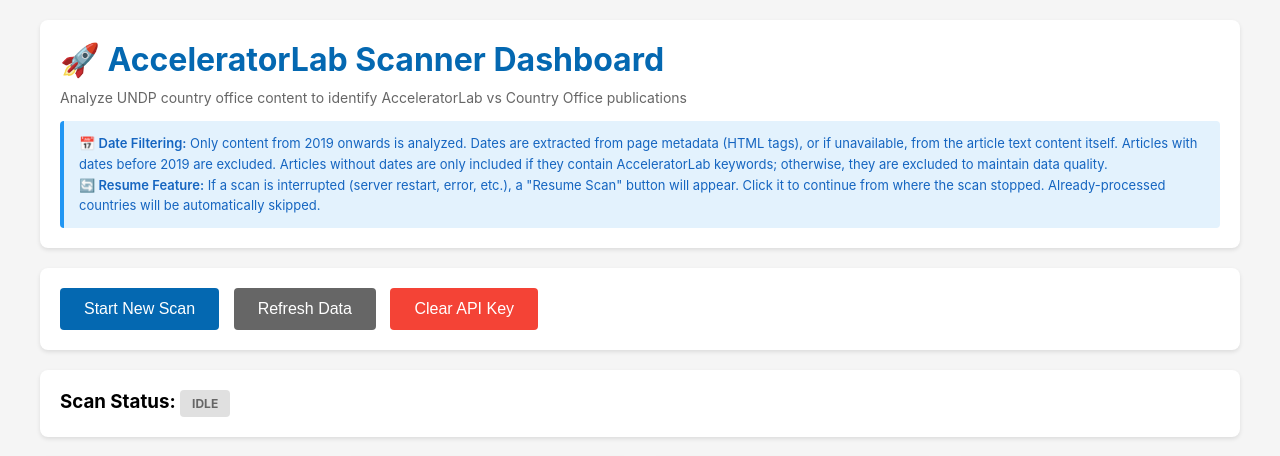
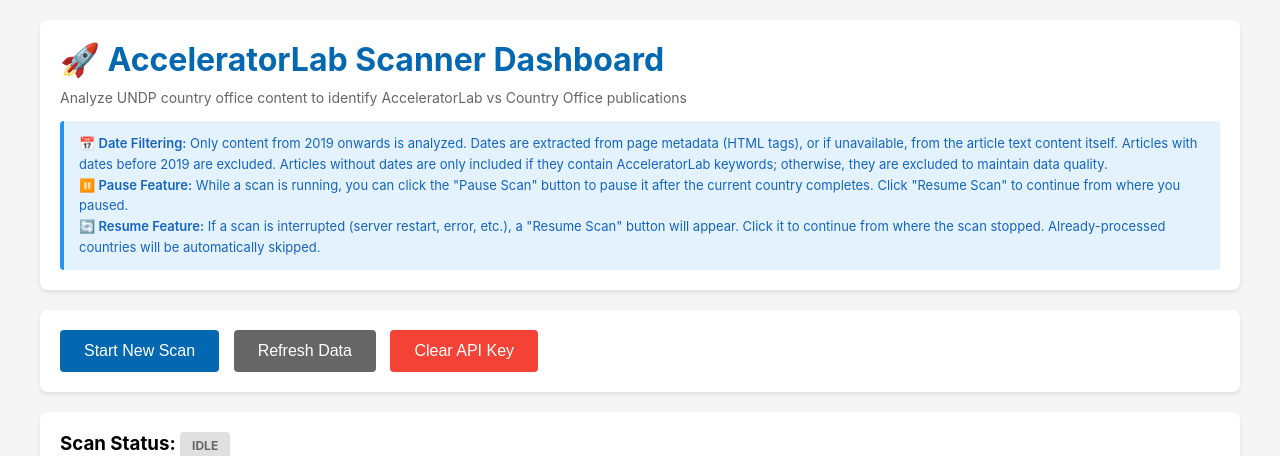
Before and after one commit to UNDP-Accelerator-Labs/sdgcommons-report-scrapper, a Flask app: page /dashboard in a window 1280 px wide. Shown: the top 456 px of the page. Run offline with Flask 3, Linux system fonts and the light colour scheme; data that the repository does not hold is empty.

Commit message:
add pause functionality

```diff
--- a/src/acceleratorlab/__init__.py
+++ b/src/acceleratorlab/__init__.py
@@ -21,7 +21,7 @@
     get_all_countries,
     calculate_summary
 )
-from .scanner import start_scan_async, get_scan_status, run_full_scan, auto_resume_scan_if_needed
+from .scanner import start_scan_async, get_scan_status, run_full_scan, auto_resume_scan_if_needed, pause_scan
 
 __all__ = [
     'ACCELERATORLAB_KEYWORDS',
@@ -45,5 +45,6 @@
     'calculate_summary',
     'start_scan_async',
     'get_scan_status',
-    'run_full_scan'
+    'pause_scan',
+    'run_full_scan',
 ]
--- a/src/acceleratorlab/scanner.py
+++ b/src/acceleratorlab/scanner.py
@@ -24,6 +24,7 @@
 # Global scanner state
 _scanner_thread = None
 _scanner_lock = threading.Lock()
+_pause_requested = False
 
 
 def scan_country_blogs(driver, country_url: str, country_code: str, country_name: str) -> List[Dict[str, Any]]:
@@ -285,6 +286,20 @@
 
         # Process each country (only unprocessed ones)
         for idx, country in enumerate(countries_to_process, 1):
+            # Check if pause was requested
+            if _pause_requested:
+                current_completed = skipped_count + idx - 1
+                logger.info(f"⏸️  Scan paused by user at {current_completed}/{total_countries} countries")
+                save_scan_status("paused", {
+                    "current_country": None,
+                    "countries_completed": current_completed,
+                    "total_countries": total_countries,
+                    "countries_remaining": len(countries_to_process) - idx + 1,
+                    "resumed": skipped_count > 0,
+                    "paused_at": datetime.utcnow().isoformat()
+                })
+                return  # Exit the scan loop
+
             country_name = country["name"]
             country_slug = country.get("slug", country_name.lower().replace(" ", "-"))
             country_url = country["url"]
@@ -403,6 +418,29 @@
     return load_scan_status()
 
 
+def pause_scan() -> tuple[bool, str]:
+    """
+    Request to pause the currently running scan.
+
+    Returns:
+        tuple: (success: bool, message: str)
+    """
+    global _pause_requested
+
+    with _scanner_lock:
+        status = load_scan_status()
+        current_status = status.get("status")
+
+        if current_status != "running":
+            return False, f"Cannot pause: scan is not running (current status: {current_status})"
+
+        # Set pause flag
+        _pause_requested = True
+        logger.info("⏸️  Pause requested - scan will pause after current country completes")
+
+        return True, "Pause requested - scan will pause after current country completes"
+
+
 def auto_resume_scan_if_needed():
     """
     Check if a scan was interrupted and automatically resume it.
--- a/src/api/acceleratorlab_routes.py
+++ b/src/api/acceleratorlab_routes.py
@@ -9,7 +9,8 @@
     load_country_data,
     get_all_countries,
     calculate_summary,
-    load_summary
+    load_summary,
+    pause_scan
 )
 from src.api.auth import require_api_key
 
@@ -113,7 +114,7 @@
             }), 400
 
         # Reset status to idle to allow resume
-        if current_status in ["completed", "error"]:
+        if current_status in ["completed", "error", "paused"]:
             logger.info(f"Resetting status from '{current_status}' to 'idle' for resume")
             save_scan_status("idle", {})
 
@@ -133,6 +134,46 @@
 
     except Exception as e:
         logger.error(f"Error continuing scan: {e}", exc_info=True)
+        return jsonify({
+            "success": False,
+            "error": str(e)
+        }), 500
+
+
+@acceleratorlab_bp.route("/scan/pause", methods=["POST"])
+def pause_scan_endpoint():
+    """
+    Pause the currently running scan.
+
+    POST /acceleratorlab/scan/pause
+    Requires: API key authentication
+
+    Returns:
+        JSON response with success status and message
+    """
+    # Check API key
+    ok, err = require_api_key()
+    if not ok:
+        return jsonify({"error": err}), 401
+
+    logger.info("Received request to pause scan")
+
+    try:
+        success, message = pause_scan()
+
+        if success:
+            return jsonify({
+                "success": True,
+                "message": message
+            }), 200
+        else:
+            return jsonify({
+                "success": False,
+                "error": message
+            }), 400
+
+    except Exception as e:
+        logger.error(f"Error pausing scan: {e}", exc_info=True)
         return jsonify({
             "success": False,
             "error": str(e)
--- a/templates/acceleratorlab_dashboard.html
+++ b/templates/acceleratorlab_dashboard.html
@@ -92,6 +92,10 @@
       }
       .status-running {
         background: #4caf50;
+        color: white;
+      }
+      .status-paused {
+        background: #ff9800;
         color: white;
       }
       .status-completed {
@@ -411,6 +415,11 @@
             are excluded to maintain data quality.
           </p>
           <p>
+            <strong>⏸️  Pause Feature:</strong> While a scan is running, you can
+            click the "Pause Scan" button to pause it after the current country
+            completes. Click "Resume Scan" to continue from where you paused.
+          </p>
+          <p>
             <strong>🔄 Resume Feature:</strong> If a scan is interrupted (server
             restart, error, etc.), a "Resume Scan" button will appear. Click it
             to continue from where the scan stopped. Already-processed countries
@@ -427,6 +436,13 @@
           style="margin-left: 10px; background: #ff9800; display: none"
         >
           Resume Scan
+        </button>
+        <button
+          id="pauseBtn"
+          onclick="pauseScan()"
+          style="margin-left: 10px; background: #ff5722; display: none"
+        >
+          Pause Scan
         </button>
         <button
           onclick="refreshData()"
@@ -663,6 +679,51 @@
         }
       }
 
+      async function pauseScan() {
+        if (!apiKey) {
+          showApiKeyModal();
+          return;
+        }
+
+        const btn = document.getElementById("pauseBtn");
+        btn.disabled = true;
+        btn.textContent = "Pausing...";
+
+        try {
+          const response = await fetch("/acceleratorlab/scan/pause", {
+            method: "POST",
+            headers: {
+              "X-API-KEY": apiKey,
+            },
+          });
+
+          const data = await response.json();
+
+          if (response.status === 401) {
+            // Clear invalid API key and show modal again
+            localStorage.removeItem("acceleratorlab_api_key");
+            apiKey = null;
+            btn.disabled = false;
+            btn.textContent = "Pause Scan";
+            showNotification("Invalid API key. Please try again.", "error");
+            showApiKeyModal();
+            return;
+          }
+
+          if (data.success) {
+            showNotification(data.message, "success");
+          } else {
+            showNotification("Error: " + data.error, "error");
+            btn.disabled = false;
+            btn.textContent = "Pause Scan";
+          }
+        } catch (error) {
+          showNotification("Error pausing scan: " + error, "error");
+          btn.disabled = false;
+          btn.textContent = "Pause Scan";
+        }
+      }
+
       function showNotification(message, type) {
         // Create notification element
         const notification = document.createElement("div");
@@ -721,9 +782,10 @@
           badge.className = "status-badge status-" + data.status;
           badge.textContent = data.status.toUpperCase();
 
-          // Update start and resume buttons
+          // Update start, resume, and pause buttons
           const startBtn = document.getElementById("startBtn");
           const resumeBtn = document.getElementById("resumeBtn");
+          const pauseBtn = document.getElementById("pauseBtn");
 
           startBtn.disabled = data.status === "running";
           startBtn.textContent =
@@ -731,19 +793,24 @@
               ? "Scan in Progress..."
               : "Start New Scan";
 
-          // Show Resume button only when there's an interrupted scan
+          // Show Resume button when there's a paused or interrupted scan
           const hasProgress =
             data.progress && data.progress.countries_completed > 0;
           const canResume =
-            (data.status === "idle" || data.status === "error") && hasProgress;
+            (data.status === "idle" || data.status === "error" || data.status === "paused") && hasProgress;
 
           resumeBtn.style.display = canResume ? "inline-block" : "none";
           resumeBtn.disabled = data.status === "running";
           resumeBtn.textContent =
             data.status === "running" ? "Scan in Progress..." : "Resume Scan";
 
+          // Show Pause button only when scan is running
+          pauseBtn.style.display = data.status === "running" ? "inline-block" : "none";
+          pauseBtn.disabled = false;
+          pauseBtn.textContent = "Pause Scan";
+
           // Update progress
-          if (data.status === "running" && data.progress) {
+          if ((data.status === "running" || data.status === "paused") && data.progress) {
             document.getElementById("progressSection").style.display = "block";
 
             const completed = data.progress.countries_completed || 0;
@@ -751,15 +818,24 @@
             const remaining = data.progress.countries_remaining || 0;
             const percentage = Math.round((completed / total) * 100);
             const isResumed = data.progress.resumed || false;
+            const isPaused = data.status === "paused";
 
             document.getElementById("progressFill").style.width =
               percentage + "%";
             document.getElementById("progressFill").textContent =
               percentage + "%";
 
-            const currentCountry =
-              data.progress.current_country || "Initializing...";
-            let progressText = `Processing: ${currentCountry} (${completed}/${total})`;
+            let progressText = "";
+            if (isPaused) {
+              progressText = `⏸️  Paused at ${completed}/${total} countries`;
+              if (remaining > 0) {
+                progressText += ` - ${remaining} remaining`;
+              }
+            } else {
+              const currentCountry =
+                data.progress.current_country || "Initializing...";
+              progressText = `Processing: ${currentCountry} (${completed}/${total})`;
+            }
 
             // Add resume indicator if scan was resumed
             if (isResumed && remaining > 0) {
@@ -785,7 +861,7 @@
             loadSummary();
           }
 
-          // Stop polling if scan completed or error
+          // Stop polling if scan completed or error (but keep polling if paused)
           if (data.status === "completed" || data.status === "error") {
             stopStatusPolling();
             loadSummary(); // Refresh summary when scan completes
```
